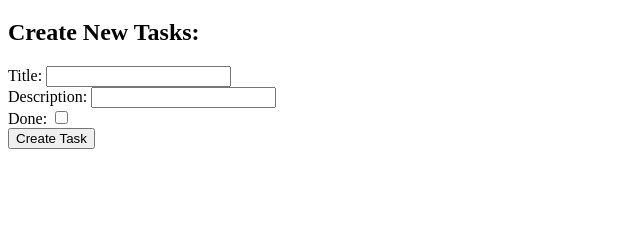
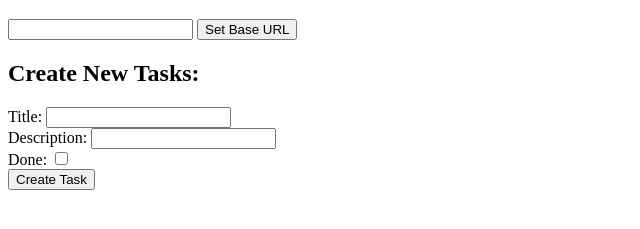
Before and after one commit to 1111darsh/frontend-simple, a plain HTML site: page index.html in a window 1280 px wide. Shown: the part 61-290 px from the top of the page, without its empty margins (0-640 px from the left). Drawn offline with Linux system fonts and the light colour scheme; no server answers.

Commit message:
make baseurl block

```diff
--- a/index.html
+++ b/index.html
@@ -7,9 +7,11 @@
 <body>
     <h1>Task Manager</h1>
 
-
-      <div id="createTask">
-
+        <div id="baseURLBlock" style="display: block;">
+            <input type="text" id="baseUrl" name="baseUrl">
+            <button type="button" onclick="setBaseUrl()">Set Base URL</button>
+        </div>
+        <div id="createTask">
         <h2>Create New Tasks:</h2>
                 <div >
                     Title: <input type="text" id="title"> <br/>
@@ -23,7 +25,16 @@
 
     <script>
 
-        const baseURL = 'backend:5000/tasks';
+    function setBaseUrl() {
+      var baseUrl = document.getElementById('baseUrl').value;
+      console.log("Base URL set to:", baseUrl);
+      const baseURL = baseUrl
+
+
+
+    }
+
+        const baseURL = 'http//loaclhost:5000/tasks';
         getTasks()
         async function getTasks() {
             try {
```
